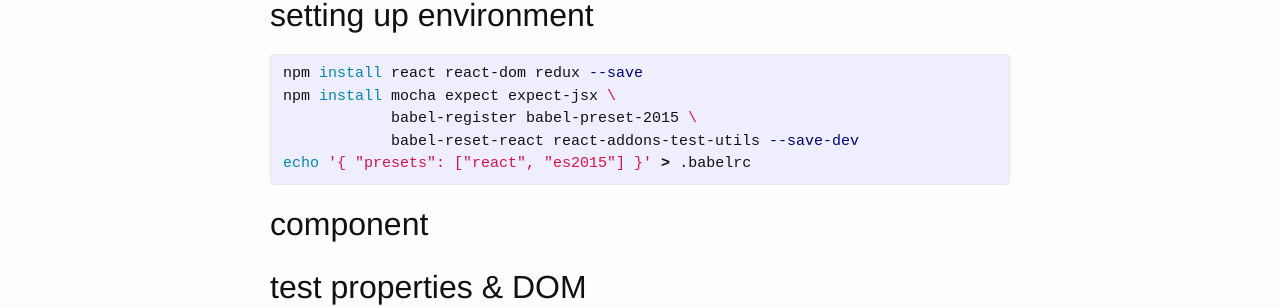
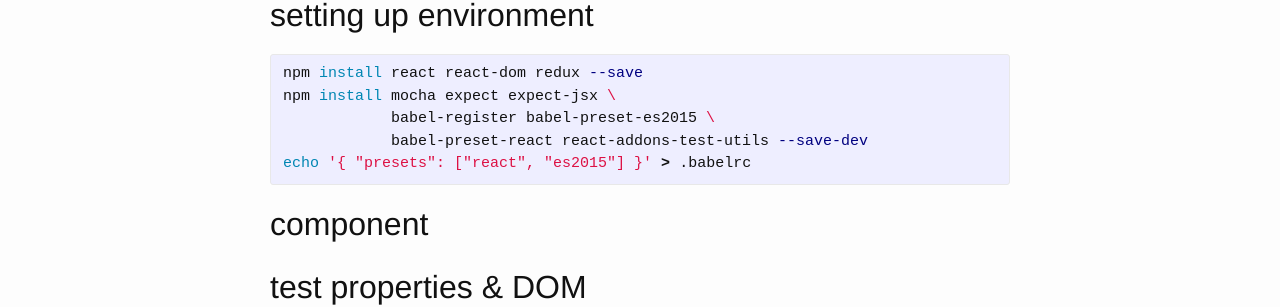
Before and after one commit to uldissturms/uldissturms.github.io, a Jekyll site: the page built from _posts/2016-04-19-testing-react-and-redux.markdown, in a window 1280 px wide and 900 px high. Shown: the part 422-729 px from the top of the window. Built offline with Jekyll 4.4.1, drawn with Linux system fonts in a browser that asks for light colours.

Commit message:
fix babel es2015 preset package name

```diff
--- a/_posts/2016-04-19-testing-react-and-redux.markdown
+++ b/_posts/2016-04-19-testing-react-and-redux.markdown
@@ -20,8 +20,8 @@ setting up environment
 {% highlight bash %}
 npm install react react-dom redux --save
 npm install mocha expect expect-jsx \
-            babel-register babel-preset-2015 \
-            babel-reset-react react-addons-test-utils --save-dev
+            babel-register babel-preset-es2015 \
+            babel-preset-react react-addons-test-utils --save-dev
 echo '{ "presets": ["react", "es2015"] }' > .babelrc
 {% endhighlight %}
 
```
